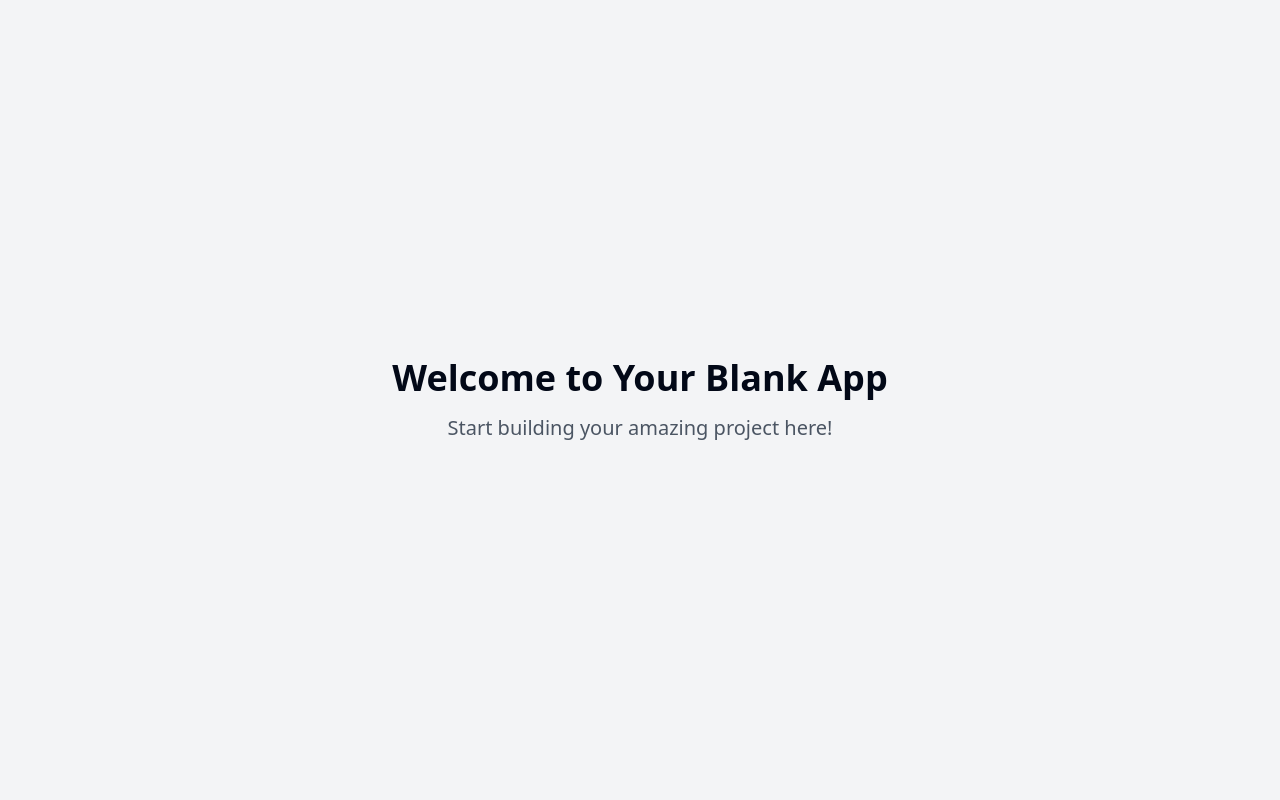
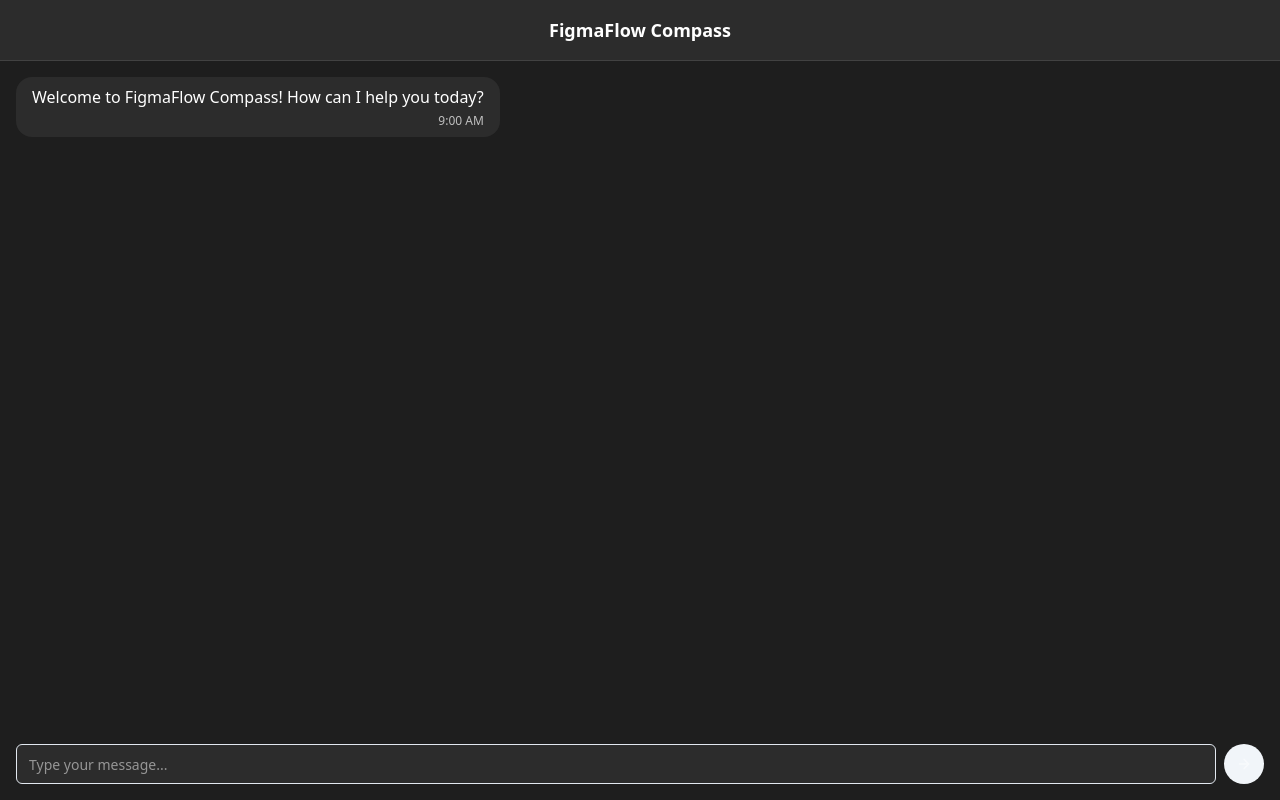
Before and after one commit to Strick45/figma-flow-compass, a React (Vite) app: page / in a window 1280 px wide. Built offline with nearby package versions, Linux system fonts and the light colour scheme.

Commit message:
Add Figma design link
Add link to Figma design in the commit message.

```diff
--- /dev/null
+++ b/src/components/ChatInput.tsx
@@ -0,0 +1,39 @@
+
+import { Button } from "@/components/ui/button";
+import { Input } from "@/components/ui/input";
+import { ArrowRight } from "lucide-react";
+import { useState } from "react";
+
+interface ChatInputProps {
+  onSend: (message: string) => void;
+}
+
+export const ChatInput = ({ onSend }: ChatInputProps) => {
+  const [message, setMessage] = useState("");
+
+  const handleSubmit = (e: React.FormEvent) => {
+    e.preventDefault();
+    if (message.trim()) {
+      onSend(message);
+      setMessage("");
+    }
+  };
+
+  return (
+    <form onSubmit={handleSubmit} className="flex gap-2 p-4">
+      <Input
+        value={message}
+        onChange={(e) => setMessage(e.target.value)}
+        placeholder="Type your message..."
+        className="flex-1 bg-bubble text-white placeholder:text-white/50"
+      />
+      <Button
+        type="submit"
+        size="icon"
+        className="h-10 w-10 rounded-full bg-accent hover:bg-accent/90"
+      >
+        <ArrowRight className="h-5 w-5" />
+      </Button>
+    </form>
+  );
+};
--- /dev/null
+++ b/src/components/ChatMessage.tsx
@@ -0,0 +1,31 @@
+
+import { cn } from "@/lib/utils";
+
+interface ChatMessageProps {
+  message: string;
+  isSent: boolean;
+  timestamp?: string;
+}
+
+export const ChatMessage = ({ message, isSent, timestamp }: ChatMessageProps) => {
+  return (
+    <div
+      className={cn(
+        "flex w-full animate-message-appear",
+        isSent ? "justify-end" : "justify-start"
+      )}
+    >
+      <div
+        className={cn(
+          "max-w-[80%] rounded-2xl px-4 py-2 text-white",
+          isSent ? "bg-accent" : "bg-bubble"
+        )}
+      >
+        <p className="text-sm md:text-base">{message}</p>
+        {timestamp && (
+          <p className="mt-1 text-right text-xs text-white/70">{timestamp}</p>
+        )}
+      </div>
+    </div>
+  );
+};
--- a/src/pages/Index.tsx
+++ b/src/pages/Index.tsx
@@ -1,12 +1,60 @@
-// Update this page (the content is just a fallback if you fail to update the page)
+
+import { useState } from "react";
+import { ChatMessage } from "@/components/ChatMessage";
+import { ChatInput } from "@/components/ChatInput";
+
+interface Message {
+  id: number;
+  text: string;
+  isSent: boolean;
+  timestamp: string;
+}
 
 const Index = () => {
+  const [messages, setMessages] = useState<Message[]>([
+    {
+      id: 1,
+      text: "Welcome to FigmaFlow Compass! How can I help you today?",
+      isSent: false,
+      timestamp: "9:00 AM",
+    },
+  ]);
+
+  const handleSendMessage = (text: string) => {
+    const newMessage: Message = {
+      id: Date.now(),
+      text,
+      isSent: true,
+      timestamp: new Date().toLocaleTimeString([], {
+        hour: "numeric",
+        minute: "2-digit",
+      }),
+    };
+    setMessages((prev) => [...prev, newMessage]);
+  };
+
   return (
-    <div className="min-h-screen flex items-center justify-center bg-gray-100">
-      <div className="text-center">
-        <h1 className="text-4xl font-bold mb-4">Welcome to Your Blank App</h1>
-        <p className="text-xl text-gray-600">Start building your amazing project here!</p>
-      </div>
+    <div className="flex h-screen flex-col bg-chatbg">
+      <header className="border-b border-white/10 bg-bubble p-4">
+        <h1 className="text-center text-lg font-semibold text-white">
+          FigmaFlow Compass
+        </h1>
+      </header>
+
+      <main className="flex-1 overflow-y-auto p-4">
+        <div className="flex flex-col gap-4">
+          {messages.map((message) => (
+            <ChatMessage
+              key={message.id}
+              message={message.text}
+              isSent={message.isSent}
+              timestamp={message.timestamp}
+            />
+          ))}
+        </div>
+      </main>
+
+      <ChatInput onSend={handleSendMessage} />
     </div>
   );
 };
--- a/tailwind.config.ts
+++ b/tailwind.config.ts
@@ -1,3 +1,4 @@
+
 import type { Config } from "tailwindcss";
 
 export default {
@@ -12,85 +13,65 @@ export default {
   theme: {
     container: {
       center: true,
-			padding: '2rem',
+      padding: "2rem",
       screens: {
-				'2xl': '1400px'
-			}
+        "2xl": "1400px",
+      },
     },
     extend: {
       colors: {
-				border: 'hsl(var(--border))',
-				input: 'hsl(var(--input))',
-				ring: 'hsl(var(--ring))',
-				background: 'hsl(var(--background))',
-				foreground: 'hsl(var(--foreground))',
+        chatbg: "#1E1E1E",
+        bubble: "#2C2C2C",
+        accent: "#8B5CF6",
+        border: "hsl(var(--border))",
+        input: "hsl(var(--input))",
+        ring: "hsl(var(--ring))",
+        background: "hsl(var(--background))",
+        foreground: "hsl(var(--foreground))",
         primary: {
-					DEFAULT: 'hsl(var(--primary))',
-					foreground: 'hsl(var(--primary-foreground))'
+          DEFAULT: "hsl(var(--primary))",
+          foreground: "hsl(var(--primary-foreground))",
         },
         secondary: {
-					DEFAULT: 'hsl(var(--secondary))',
-					foreground: 'hsl(var(--secondary-foreground))'
+          DEFAULT: "hsl(var(--secondary))",
+          foreground: "hsl(var(--secondary-foreground))",
         },
         destructive: {
-					DEFAULT: 'hsl(var(--destructive))',
-					foreground: 'hsl(var(--destructive-foreground))'
+          DEFAULT: "hsl(var(--destructive))",
+          foreground: "hsl(var(--destructive-foreground))",
         },
         muted: {
-					DEFAULT: 'hsl(var(--muted))',
-					foreground: 'hsl(var(--muted-foreground))'
+          DEFAULT: "hsl(var(--muted))",
+          foreground: "hsl(var(--muted-foreground))",
         },
         accent: {
-					DEFAULT: 'hsl(var(--accent))',
-					foreground: 'hsl(var(--accent-foreground))'
+          DEFAULT: "hsl(var(--accent))",
+          foreground: "hsl(var(--accent-foreground))",
         },
         popover: {
-					DEFAULT: 'hsl(var(--popover))',
-					foreground: 'hsl(var(--popover-foreground))'
+          DEFAULT: "hsl(var(--popover))",
+          foreground: "hsl(var(--popover-foreground))",
         },
         card: {
-					DEFAULT: 'hsl(var(--card))',
-					foreground: 'hsl(var(--card-foreground))'
+          DEFAULT: "hsl(var(--card))",
+          foreground: "hsl(var(--card-foreground))",
         },
-				sidebar: {
-					DEFAULT: 'hsl(var(--sidebar-background))',
-					foreground: 'hsl(var(--sidebar-foreground))',
-					primary: 'hsl(var(--sidebar-primary))',
-					'primary-foreground': 'hsl(var(--sidebar-primary-foreground))',
-					accent: 'hsl(var(--sidebar-accent))',
-					'accent-foreground': 'hsl(var(--sidebar-accent-foreground))',
-					border: 'hsl(var(--sidebar-border))',
-					ring: 'hsl(var(--sidebar-ring))'
-				}
       },
       borderRadius: {
-				lg: 'var(--radius)',
-				md: 'calc(var(--radius) - 2px)',
-				sm: 'calc(var(--radius) - 4px)'
+        lg: "var(--radius)",
+        md: "calc(var(--radius) - 2px)",
+        sm: "calc(var(--radius) - 4px)",
       },
       keyframes: {
-				'accordion-down': {
-					from: {
-						height: '0'
+        "message-fade-in": {
+          "0%": { transform: "translateY(20px)", opacity: "0" },
+          "100%": { transform: "translateY(0)", opacity: "1" },
         },
-					to: {
-						height: 'var(--radix-accordion-content-height)'
-					}
-				},
-				'accordion-up': {
-					from: {
-						height: 'var(--radix-accordion-content-height)'
-					},
-					to: {
-						height: '0'
-					}
-				}
       },
       animation: {
-				'accordion-down': 'accordion-down 0.2s ease-out',
-				'accordion-up': 'accordion-up 0.2s ease-out'
-			}
-		}
+        "message-appear": "message-fade-in 0.3s ease-out forwards",
+      },
+    },
   },
   plugins: [require("tailwindcss-animate")],
 } satisfies Config;
```
Lines whose indentation alone changed are shown as unchanged.
